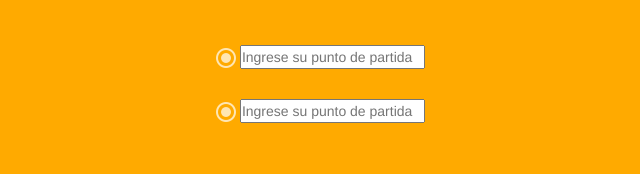
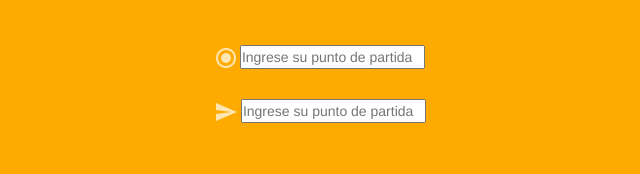
Before and after one commit to luisa124/LabCar-Proyecto-Final, a plain HTML site: page index.html in a window 1280 px wide. Shown: the part 2367-2541 px from the top of the page, 1-641 px from the left. Drawn offline with nearby package versions, Linux system fonts and the light colour scheme; some packages are replaced by stand-ins of ours.

Commit message:
subiendo mis abances

```diff
--- a/assets/css/main.css
+++ b/assets/css/main.css
@@ -12,7 +12,7 @@
     margin-right: 0%;
 }
  .fondo {
-     background-image: url(../docs/giphy.webp);
+     background-image:url(../docs/giphy.webp);
      background-repeat: no-repeat;
      background-size: cover;
      background-position: bottom;
--- a/index.html
+++ b/index.html
@@ -114,7 +114,7 @@
                      <input type="text" placeholder="Ingrese su punto de partida">
                  </div>
                  <div class="col-xs-12 col-md-0 col-md-offset-2 input2">
-                     <img src="assets/docs/circulo.png" alt="">
+                     <img src="assets/docs/flecha.png" alt="">
                      <input type="text" placeholder="Ingrese su punto de partida">
                  </div>
                  <div class="col-xs-12 col-md-0 col-md-offset-2">
```
